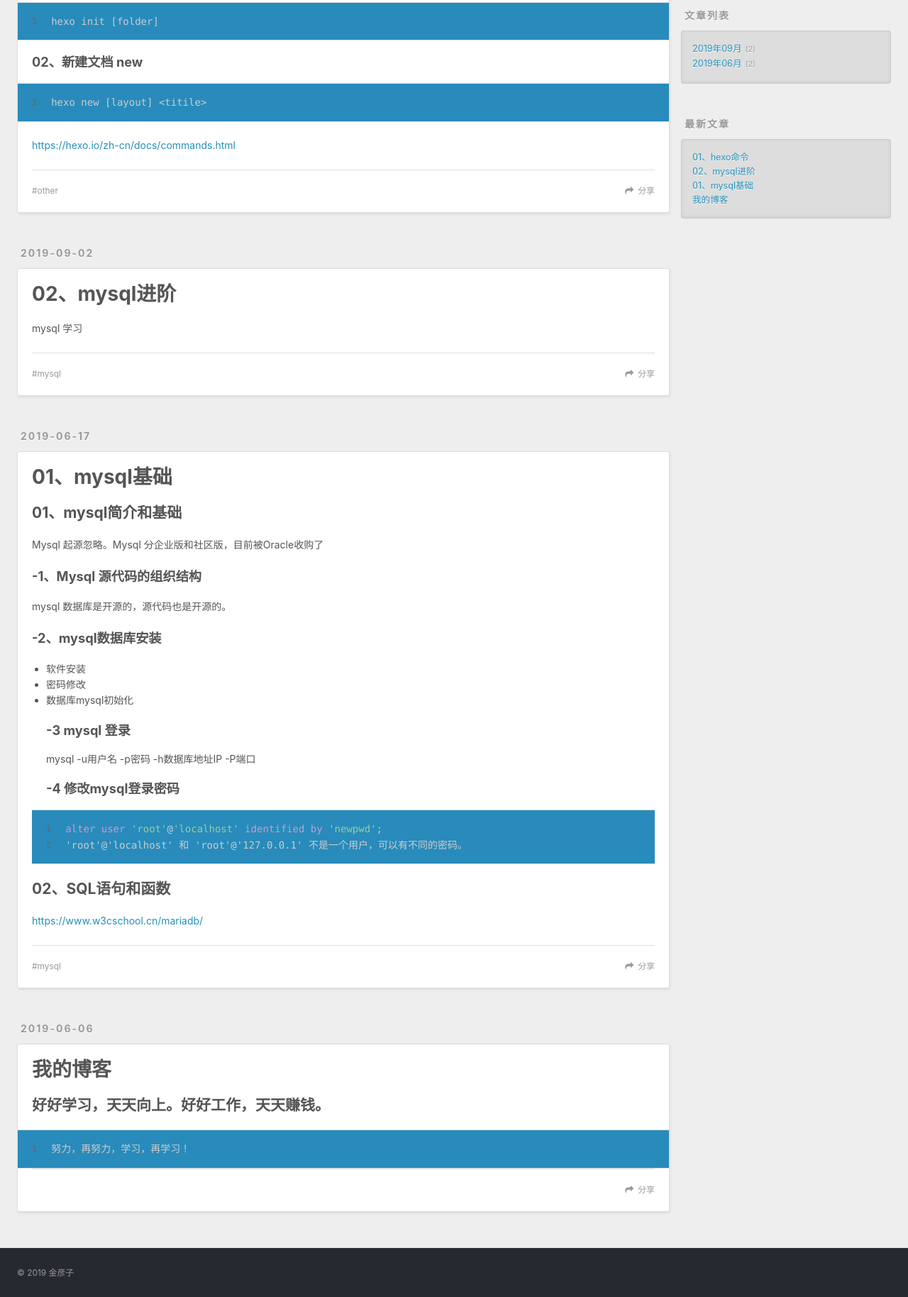
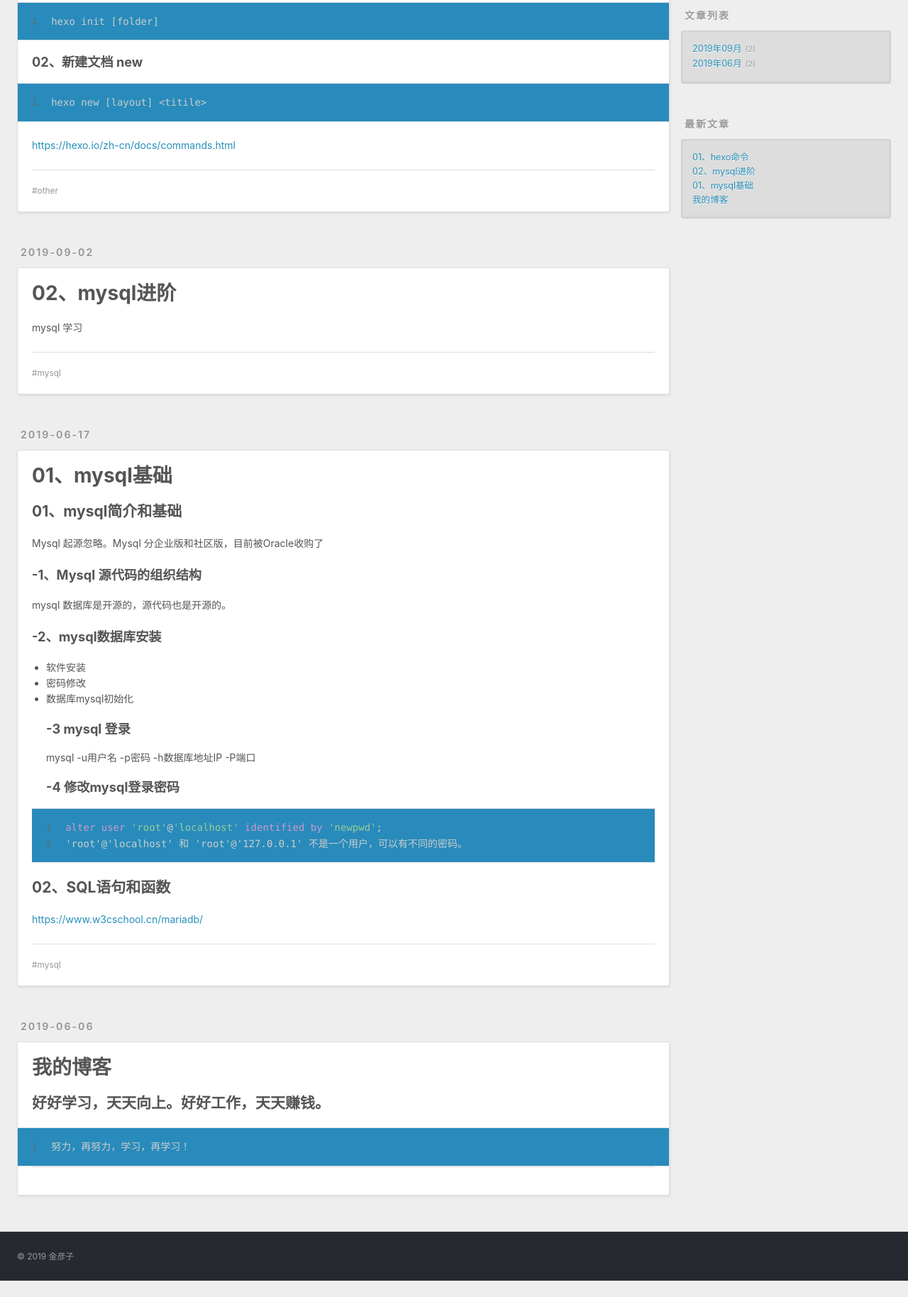
Before and after one commit to xingyankeji/xingyankeji.github.io, a plain HTML site: page index.html in a window 1280 px wide. Shown: the part 276-2104 px from the top of the page at 71% size. After the commit the page ends 2081 px from the top, so only its background shows below. Drawn offline with nearby package versions, Linux system fonts and the light colour scheme.

Commit message:
Site updated: 2019-09-02 15:36:40

```diff
--- a/index.html
+++ b/index.html
@@ -85,7 +85,7 @@
 
     </div>
     <footer class="article-footer">
-      <a data-url="https://xingyankeji.github.io/2019/09/02/other/01、hexo命令/" data-id="ck02320r900020e3rtg9rbyij" class="article-share-link">分享</a>
+      <!-- <a data-url="https://xingyankeji.github.io/2019/09/02/other/01、hexo命令/" data-id="ck023boo20001cp3riycbioot" class="article-share-link">分享</a> -->
 
 
   <ul class="article-tag-list"><li class="article-tag-list-item"><a class="article-tag-list-link" href="/tags/other/">other</a></li></ul>
@@ -124,7 +124,7 @@
 
     </div>
     <footer class="article-footer">
-      <a data-url="https://xingyankeji.github.io/2019/09/02/mysql/02、mysql进阶/" data-id="ck02320r700010e3rdee4qgit" class="article-share-link">分享</a>
+      <!-- <a data-url="https://xingyankeji.github.io/2019/09/02/mysql/02、mysql进阶/" data-id="ck023boob0002cp3rp39resed" class="article-share-link">分享</a> -->
 
 
   <ul class="article-tag-list"><li class="article-tag-list-item"><a class="article-tag-list-link" href="/tags/mysql/">mysql</a></li></ul>
@@ -172,7 +172,7 @@
 
     </div>
     <footer class="article-footer">
-      <a data-url="https://xingyankeji.github.io/2019/06/17/mysql/01、mysql基础/" data-id="ck02320rc00040e3r2q9re1do" class="article-share-link">分享</a>
+      <!-- <a data-url="https://xingyankeji.github.io/2019/06/17/mysql/01、mysql基础/" data-id="ck023booj0004cp3rn4ptmsbl" class="article-share-link">分享</a> -->
 
 
   <ul class="article-tag-list"><li class="article-tag-list-item"><a class="article-tag-list-link" href="/tags/mysql/">mysql</a></li></ul>
@@ -212,7 +212,7 @@
 
     </div>
     <footer class="article-footer">
-      <a data-url="https://xingyankeji.github.io/2019/06/06/我的博客/" data-id="ck02320qp00000e3rlsflzl1e" class="article-share-link">分享</a>
+      <!-- <a data-url="https://xingyankeji.github.io/2019/06/06/我的博客/" data-id="ck023bon10000cp3rkean2r18" class="article-share-link">分享</a> -->
 
 
     </footer>
--- a/js/script.js
+++ b/js/script.js
@@ -51,7 +51,7 @@
         return;
       }
     } else {
-      var html = '<div class="bdsharebuttonbox bdshare-button-style0-16" data-bd-bind="1524625953372" style="position: absolute;right: 50px;"> <a href="#" class="bds_more" data-cmd="more"></a> <a href="#" class="bds_qzone" data-cmd="qzone" title="分享到QQ空间"></a> <a href="#" class="bds_tsina" data-cmd="tsina" title="分享到新浪微博"></a> <a href="#" class="bds_tqq" data-cmd="tqq" title="分享到腾讯微博"></a> <a href="#" class="bds_weixin" data-cmd="weixin" title="分享到微信"></a> </div>';
+      var html = '';
 
       var box = $(html);
 
```
Also changed, not shown: 2019/06/06/我的博客/index.html (+1 -1 lines), 2019/06/17/mysql/01、mysql基础/index.html (+1 -1 lines), 2019/09/02/mysql/02、mysql进阶/index.html (+1 -1 lines), 2019/09/02/other/01、hexo命令/index.html (+1 -1 lines).
